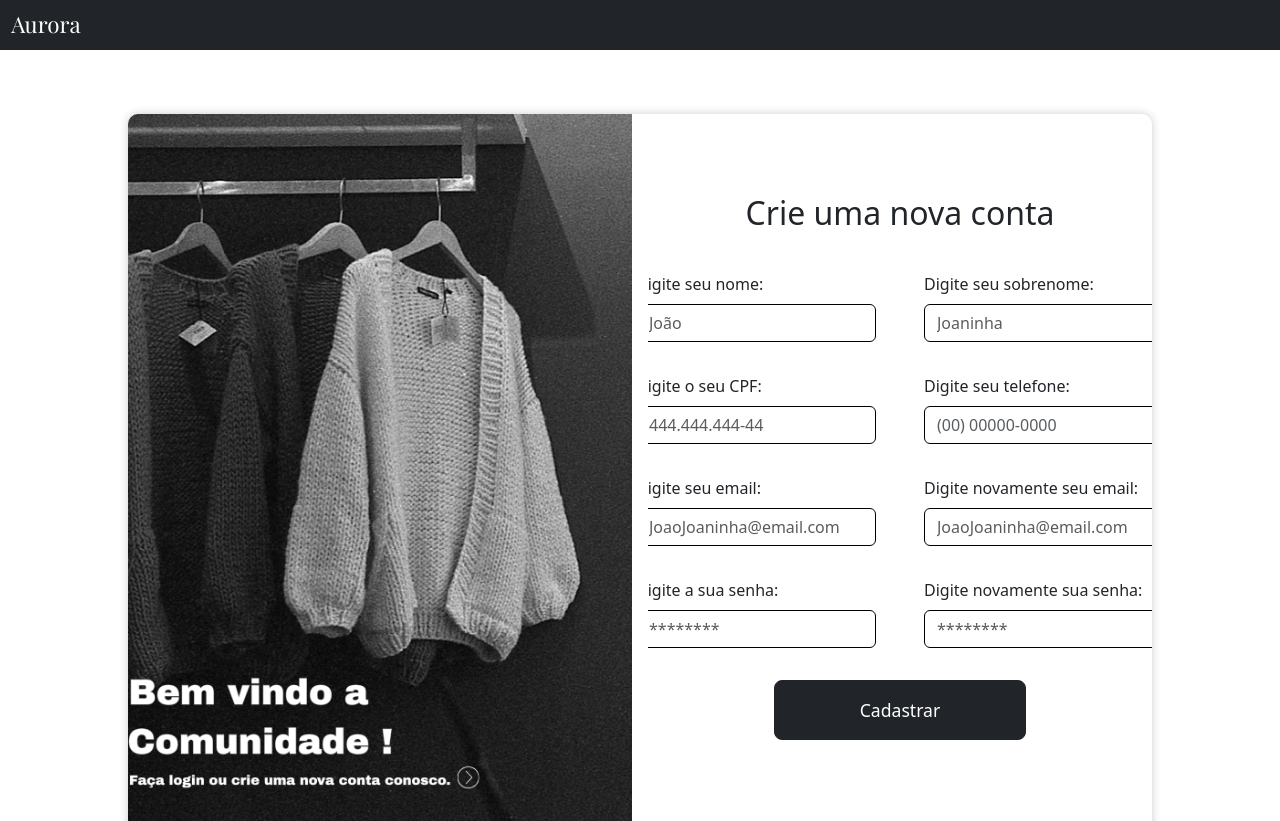
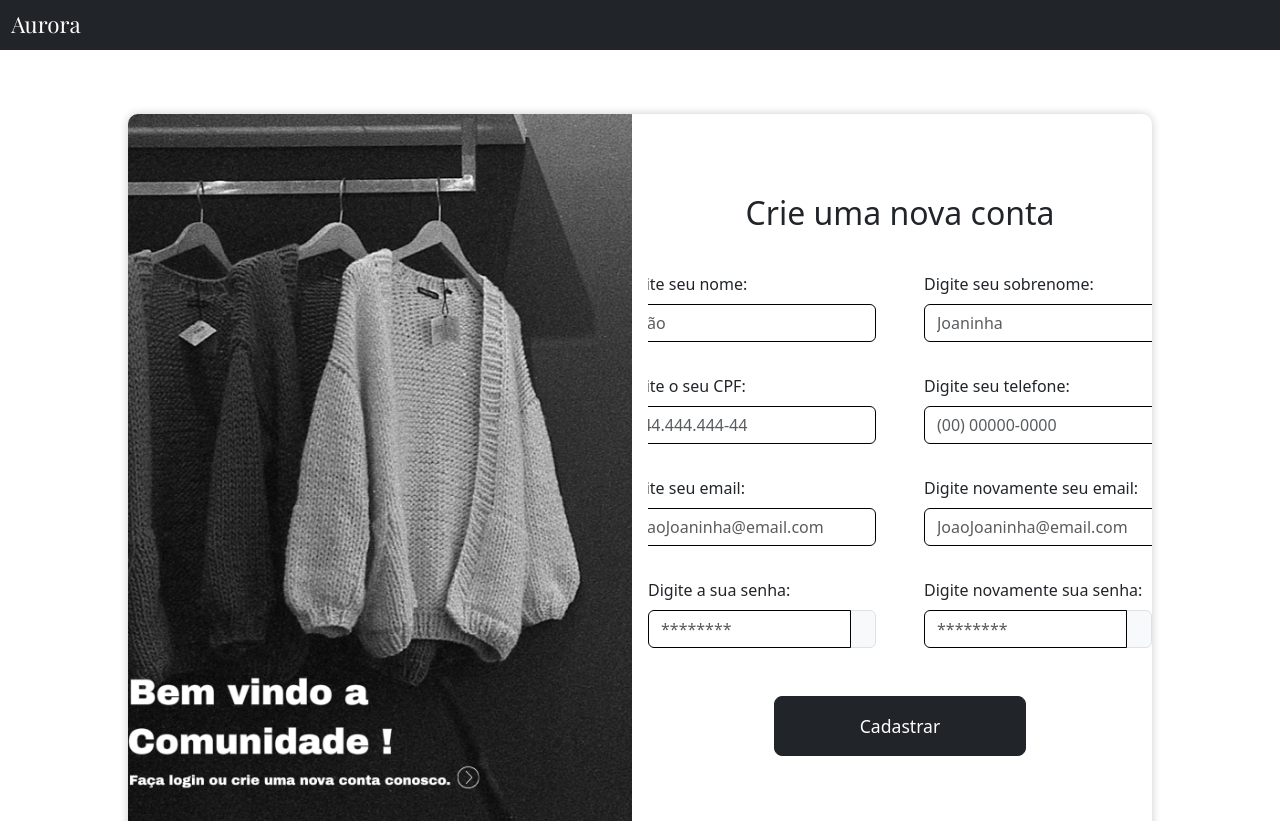
Before and after one commit to PedroFPer/aurora_cadastro, a React (Vite) app: page / in a window 1280 px wide. Shown: the top 821 px of the page. Built offline with nearby package versions, Linux system fonts and the light colour scheme; a web font is replaced by a local one.

Commit message:
Adicionado mascaras

```diff
--- a/package.json
+++ b/package.json
@@ -13,7 +13,9 @@
     "bootstrap": "^5.3.8",
     "bootstrap-icons": "^1.13.1",
     "react": "^19.1.1",
-    "react-dom": "^19.1.1"
+    "react-bootstrap-icons": "^1.11.6",
+    "react-dom": "^19.1.1",
+    "react-input-mask": "^2.0.4"
   },
   "devDependencies": {
     "@eslint/js": "^9.33.0",
--- a/src/components/registrationPageComponents/RegistrationForm.jsx
+++ b/src/components/registrationPageComponents/RegistrationForm.jsx
@@ -1,7 +1,11 @@
 import { useState } from "react";
+import { Eye, EyeSlash } from "react-bootstrap-icons";
 import validateForm from "../../infrastructure/handleSubmit";
+import { formatInput } from "../../infrastructure/formatInput"
 
 export default function RegistrationForm() {
+    const [showPassword, setShowPassword] = useState(false);
+    const [showVerifyPassword, setShowVerifyPassword] = useState(false);
     const [formData, setFormData] = useState({
         name: "",
         lastName: "",
@@ -87,7 +91,8 @@ export default function RegistrationForm() {
                         id="inputCpf"
                         placeholder="444.444.444-44"
                         value={formData.cpf}
-            onChange={(e) => setFormData({ ...formData, cpf: e.target.value })}
+                        onChange={(e) =>setFormData({ ...formData, cpf: formatInput(e.target.value, "cpf") })
+                    }
                     />
                     {errors.cpf && <div className="error">{errors.cpf}</div>}
                 </div>
@@ -100,7 +105,8 @@ export default function RegistrationForm() {
                         id="inputPhone"
                         placeholder="(00) 00000-0000"
                         value={formData.phone}
-            onChange={(e) => setFormData({ ...formData, phone: e.target.value })}
+                        onChange={(e) => setFormData({ ...formData, phone: formatInput(e.target.value, "phone") })
+                    }
                     />
                     {errors.phone && <div className="error">{errors.phone}</div>}
                 </div>
@@ -137,27 +143,47 @@ export default function RegistrationForm() {
             <div className="inputGroup">
                 <div>
                     <label htmlFor="inputPassword" className="form-label">Digite a sua senha:</label>
+                    <div className="input_password input-group mb-3">
                         <input
-            type="password"
+                            type={showPassword ? "text" : "password"}
                             className="form-control input_control"
                             id="inputPassword"
                             placeholder="********"
                             value={formData.password}
                             onChange={(e) => setFormData({ ...formData, password: e.target.value })}
                         />
+                        <span
+                            className="input-group-text"
+                            style={{ cursor: "pointer" }}
+                            onClick={() => setShowPassword(!showPassword)}
+                        >
+                            {showPassword ? <EyeSlash /> : <Eye />}
+                        </span>
+                    </div>
+
                     {errors.password && <div className="error">{errors.password}</div>}
                 </div>
 
                 <div>
                     <label htmlFor="inputVerifyPassword" className="form-label">Digite novamente sua senha:</label>
+                    <div className="input_password input-group mb-3">
                         <input
-            type="password"
+                            type={showVerifyPassword ? "text" : "password"}
                             className="form-control input_control"
                             id="inputVerifyPassword"
                             placeholder="********"
                             value={formData.verifyPassword}
                             onChange={(e) => setFormData({ ...formData, verifyPassword: e.target.value })}
                         />
+                        <span
+                            className="input-group-text"
+                            style={{ cursor: "pointer" }}
+                            onClick={() => setShowVerifyPassword(!showVerifyPassword)}
+                        >
+                            {showVerifyPassword ? <EyeSlash /> : <Eye />}
+                        </span>
+                    </div>
+
                     {errors.verifyPassword && <div className="error">{errors.verifyPassword}</div>}
                 </div>
             </div>
--- /dev/null
+++ b/src/infrastructure/formatInput.js
@@ -0,0 +1,18 @@
+export function formatInput(value, type) {
+  let onlyNumbers = value.replace(/\D/g, "");
+
+  if (type === "cpf") {
+    onlyNumbers = onlyNumbers.slice(0, 11); // limita a 11 dígitos
+    onlyNumbers = onlyNumbers.replace(/(\d{3})(\d)/, "$1.$2");
+    onlyNumbers = onlyNumbers.replace(/(\d{3})(\d)/, "$1.$2");
+    onlyNumbers = onlyNumbers.replace(/(\d{3})(\d{1,2})$/, "$1-$2");
+  }
+
+  if (type === "phone") {
+    onlyNumbers = onlyNumbers.slice(0, 11); // limita a 11 dígitos
+    onlyNumbers = onlyNumbers.replace(/^(\d{2})(\d)/, "($1) $2");
+    onlyNumbers = onlyNumbers.replace(/(\d{5})(\d)/, "$1-$2");
+  }
+
+  return onlyNumbers;
+}
--- a/src/styles/mainRegistrationContainer.css
+++ b/src/styles/mainRegistrationContainer.css
@@ -56,7 +56,7 @@
 
 .input_control {
     border: 1px solid black;
-    width: 15em;
+    width: 16em;
 }
 
 .inputGroup {
@@ -83,6 +83,11 @@
     padding: 1rem 2rem;
     font-size: 1.1em;
     border-radius: 0.5rem;
+}
+
+#input_password{
+    display: flex;
+    flex-direction: row;
 }
 
 #header_list {
```
Also changed, not shown: 1 other file (tests, documents, lock files or other folders). Lines whose indentation alone changed are shown as unchanged.
